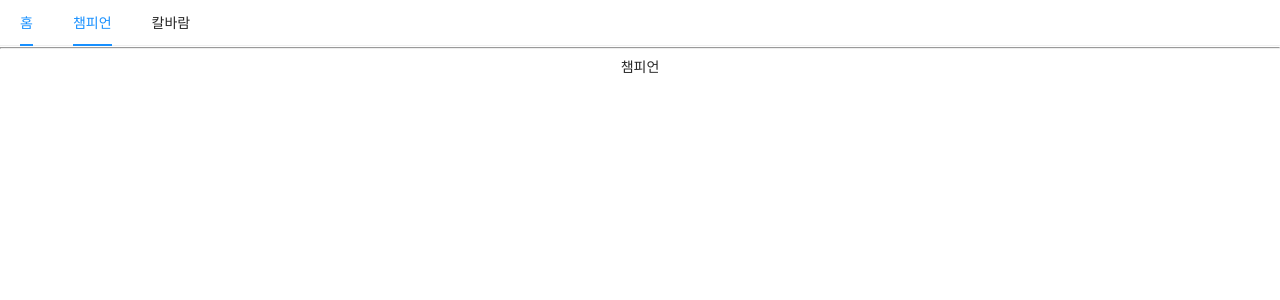
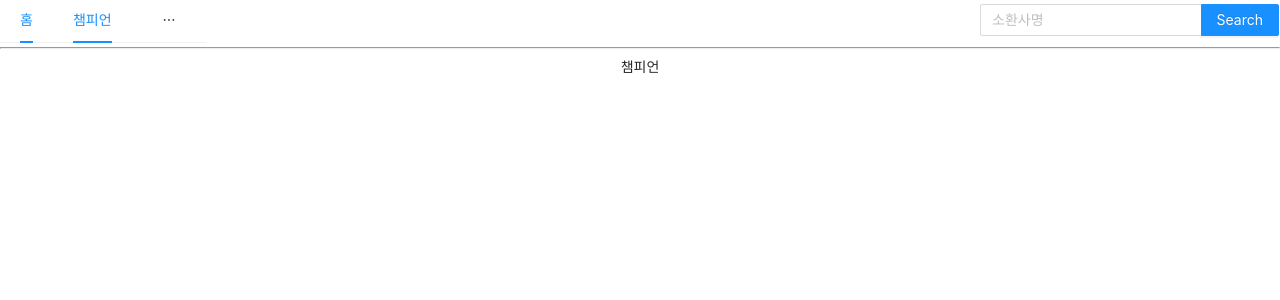
Before and after one commit to Madlar/MYGG, a React (Create React App) app in the folder client/: page / in a window 1280 px wide. Both pictures are taken after a click on the item "챔피언". Shown: the top 300 px of the page. Built offline with nearby package versions, Linux system fonts and the light colour scheme.

Commit message:
NavBar 수정
렌딩 페이지 이외의 페이지에서 검색바 노출

```diff
--- a/client/src/components/views/NavBar/NavBar.js
+++ b/client/src/components/views/NavBar/NavBar.js
@@ -1,15 +1,46 @@
-import React from 'react';
-import { Link, Outlet } from 'react-router-dom'
+import React, { useState, useEffect } from 'react';
+import { Link, Outlet, useNavigate } from 'react-router-dom'
 import { Menu } from 'antd'
+import { Space, Input } from 'antd'
 import './NavBar.css'
+import { useLocation } from 'react-router-dom';
+
+const { Search } = Input
 
 function NavBar() {
 
-  return (
-    <div>
+  const [isHome, setIsHome] = useState("");
+  const path = useLocation().pathname.substring(1)
+
+  //location 변화 감지
+  useEffect(() => {
+    if(path.length == 0) {
+      setIsHome(true)
+    }
+    else {
+      setIsHome(false)
+    }
+  }, [path]);//https://reactrouter.com/docs/en/v6/api#uselocation 참조
+
+  const navigate = useNavigate()
+
+  const [Name, setName] = useState("");
+
+  const onNameHandler = (event) => {
+    setName(event.currentTarget.value)
+  }
+
+  const onSearchHandler = (event) => {
+    navigate(`/summoner/userName=${Name}`)
+  }
+
+  if(isHome) {//현재 주소가 렌딩페이지이면 검색창을 없앰
+    return (
+      <div>
     {/* A "layout route" is a good place to put markup you want to
         share across all the pages on your site, like navigation. */}
-    <nav>
+    <nav style={{display: 'flex', alignItems: 'center' }}>
+      <div style={{display: 'flex', width:'1000px', float:'left'}}>
       <Menu mode='horizontal'>
         <Menu.Item key="home">
           <Link to="/">홈</Link>
@@ -21,6 +52,49 @@ function NavBar() {
         <Link to="/arma">칼바람</Link>
         </Menu.Item>
       </Menu>
+      </div>
+    </nav>
+
+    <hr />
+
+    {/* An <Outlet> renders whatever child route is currently active,
+        so you can think about this <Outlet> as a placeholder for
+        the child routes we defined above. */}
+    <Outlet />
+  </div>
+    )
+  }
+
+  return (
+    <div>
+    {/* A "layout route" is a good place to put markup you want to
+        share across all the pages on your site, like navigation. */}
+    <nav style={{display: 'flex', alignItems: 'center' }}>
+      <div style={{display: 'flex', width:'1000px', float:'left'}}>
+      <Menu mode='horizontal'>
+        <Menu.Item key="home">
+          <Link to="/">홈</Link>
+        </Menu.Item>
+        <Menu.Item key="champion">
+          <Link to="/champion">챔피언</Link>
+        </Menu.Item>
+        <Menu.Item key="arma">
+        <Link to="/arma">칼바람</Link>
+        </Menu.Item>
+      </Menu>
+      </div>
+      <div style={{ display: 'flex', float: 'right', marginRight: '0'}}>
+        <div style={{ display: 'flex', width:'300px' }}>
+          <Search
+            placeholder="소환사명"
+            enterButton="Search"
+            size="medium"
+            value={Name}
+            onChange={onNameHandler}
+            onSearch={onSearchHandler}
+          />
+        </div>
+      </div>
     </nav>
 
     <hr />
--- a/client/src/components/views/SummonerPage/SummonerPage.js
+++ b/client/src/components/views/SummonerPage/SummonerPage.js
@@ -6,15 +6,12 @@ import { useLocation } from 'react-router-dom';
 
 const { TabPane } = Tabs;
 
-
 function SummonerPage() {
   const [isExist, setIsExist] = useState("");
 
   const name = useLocation().pathname.split('=').reverse()[0]
 
   const dispatch = useDispatch()
-
-  var dispatchRes
 
   useEffect(() => {
     dispatch(searchSummoner(name))
```
